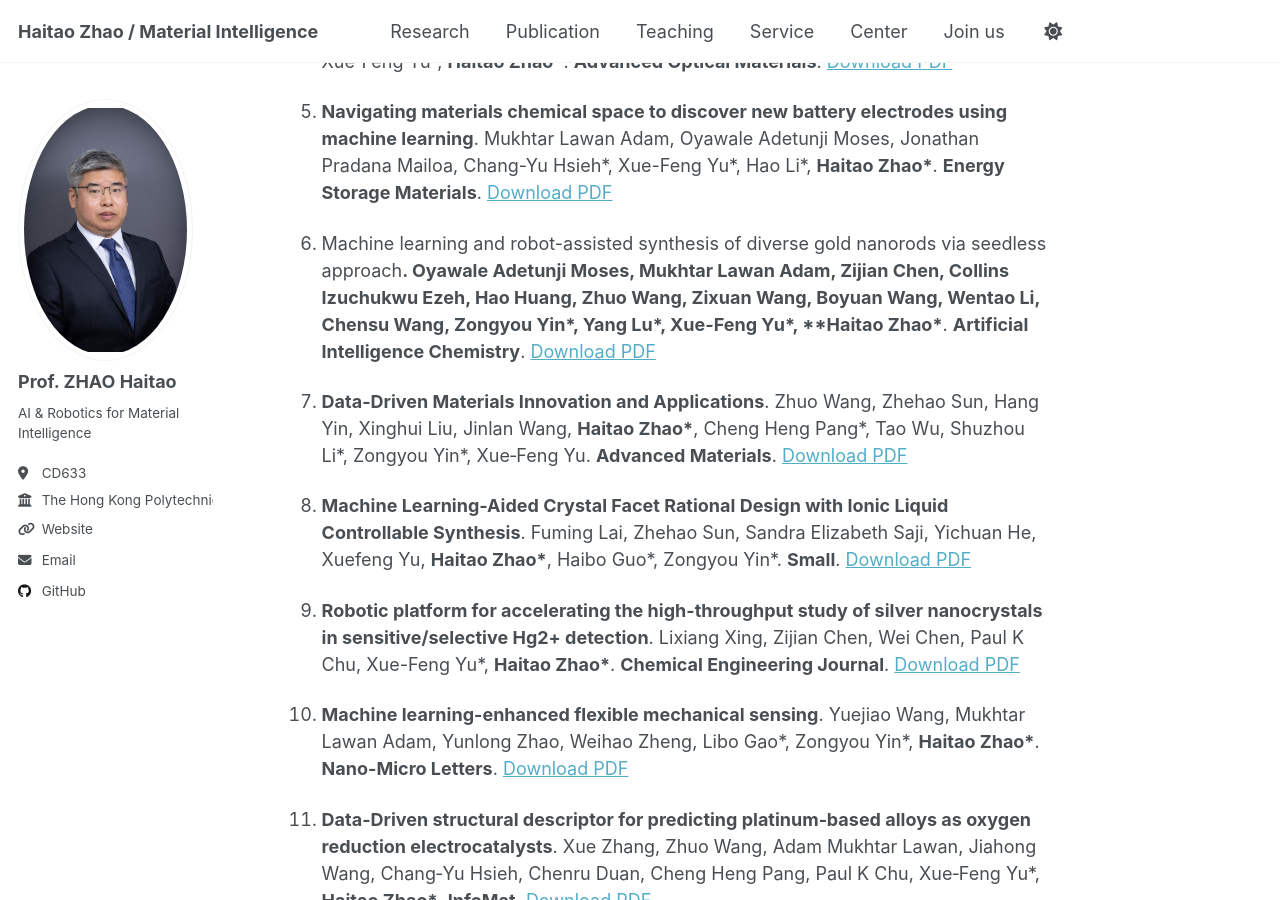
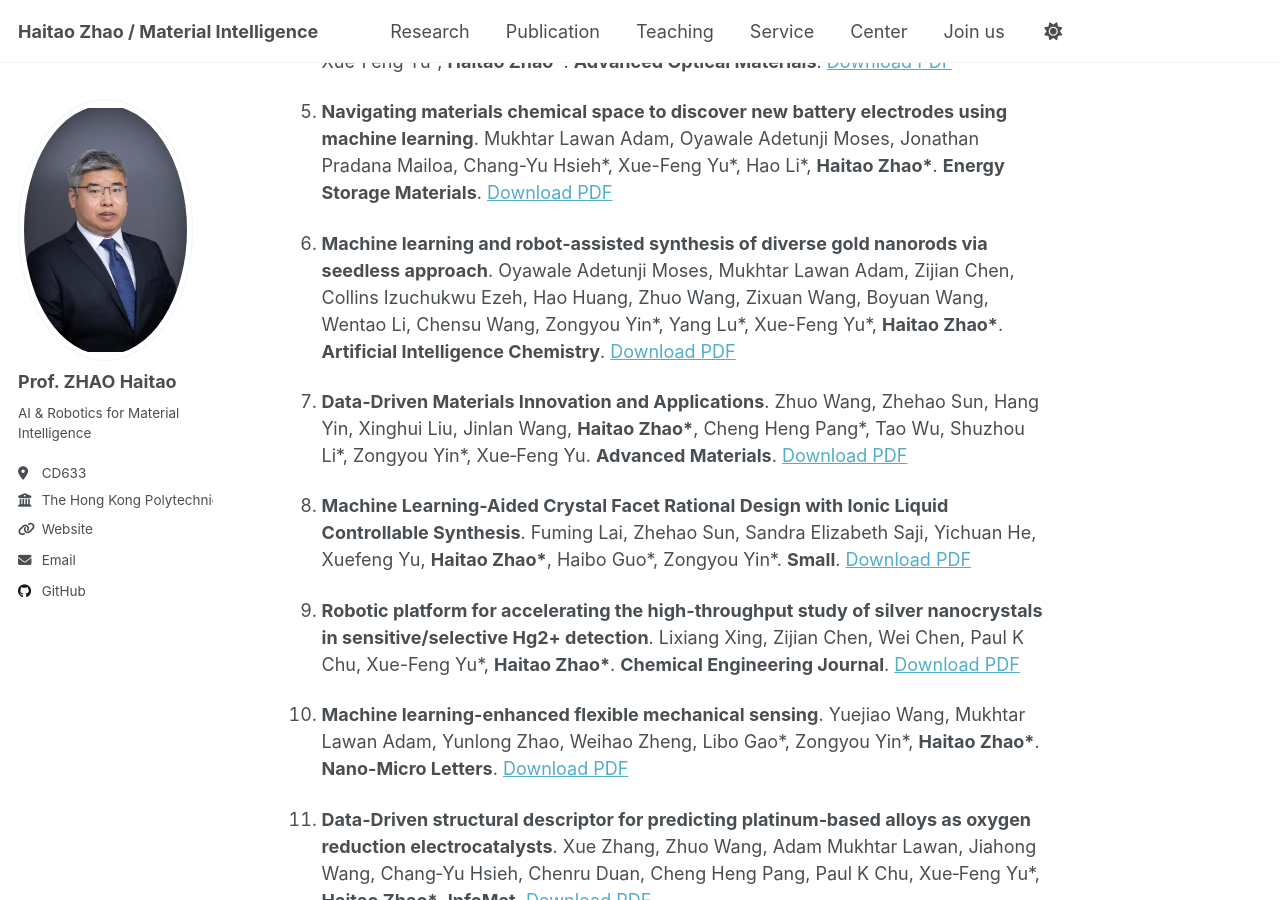
Before and after one commit to HaitaoZhao-PolyU/HaitaoZhao-PolyU.github.io, a Jekyll site: the page built from _publication1/publication.md, in a window 1280 px wide and 900 px high, scrolled down 805 px. Built offline with Jekyll 4.4.1, drawn with Linux system fonts in a browser that asks for light colours.

```diff
--- a/_publication1/publication.md
+++ b/_publication1/publication.md
@@ -16,7 +16,7 @@ collection: publication1
 
 5. **Navigating materials chemical space to discover new battery electrodes using machine learning**. Mukhtar Lawan Adam, Oyawale Adetunji Moses, Jonathan Pradana Mailoa, Chang-Yu Hsieh\*, Xue-Feng Yu\*, Hao Li\*, **Haitao Zhao\***. **Energy Storage Materials**. [Download PDF](/files/5.pdf)
 
-6. Machine learning and robot-assisted synthesis of diverse gold nanorods via seedless approach**. Oyawale Adetunji Moses, Mukhtar Lawan Adam, Zijian Chen, Collins Izuchukwu Ezeh, Hao Huang, Zhuo Wang, Zixuan Wang, Boyuan Wang, Wentao Li, Chensu Wang, Zongyou Yin\*, Yang Lu\*, Xue-Feng Yu\*, **Haitao Zhao\***. **Artificial Intelligence Chemistry**. [Download PDF](/files/6.pdf)
+6. **Machine learning and robot-assisted synthesis of diverse gold nanorods via seedless approach**. Oyawale Adetunji Moses, Mukhtar Lawan Adam, Zijian Chen, Collins Izuchukwu Ezeh, Hao Huang, Zhuo Wang, Zixuan Wang, Boyuan Wang, Wentao Li, Chensu Wang, Zongyou Yin\*, Yang Lu\*, Xue-Feng Yu\*, **Haitao Zhao\***. **Artificial Intelligence Chemistry**. [Download PDF](/files/6.pdf)
 
 7. **Data-Driven Materials Innovation and Applications**. Zhuo Wang, Zhehao Sun, Hang Yin, Xinghui Liu, Jinlan Wang, **Haitao Zhao\***, Cheng Heng Pang\*, Tao Wu, Shuzhou Li\*, Zongyou Yin\*, Xue‐Feng Yu. **Advanced Materials**. [Download PDF](/files/7.pdf)
 
```
